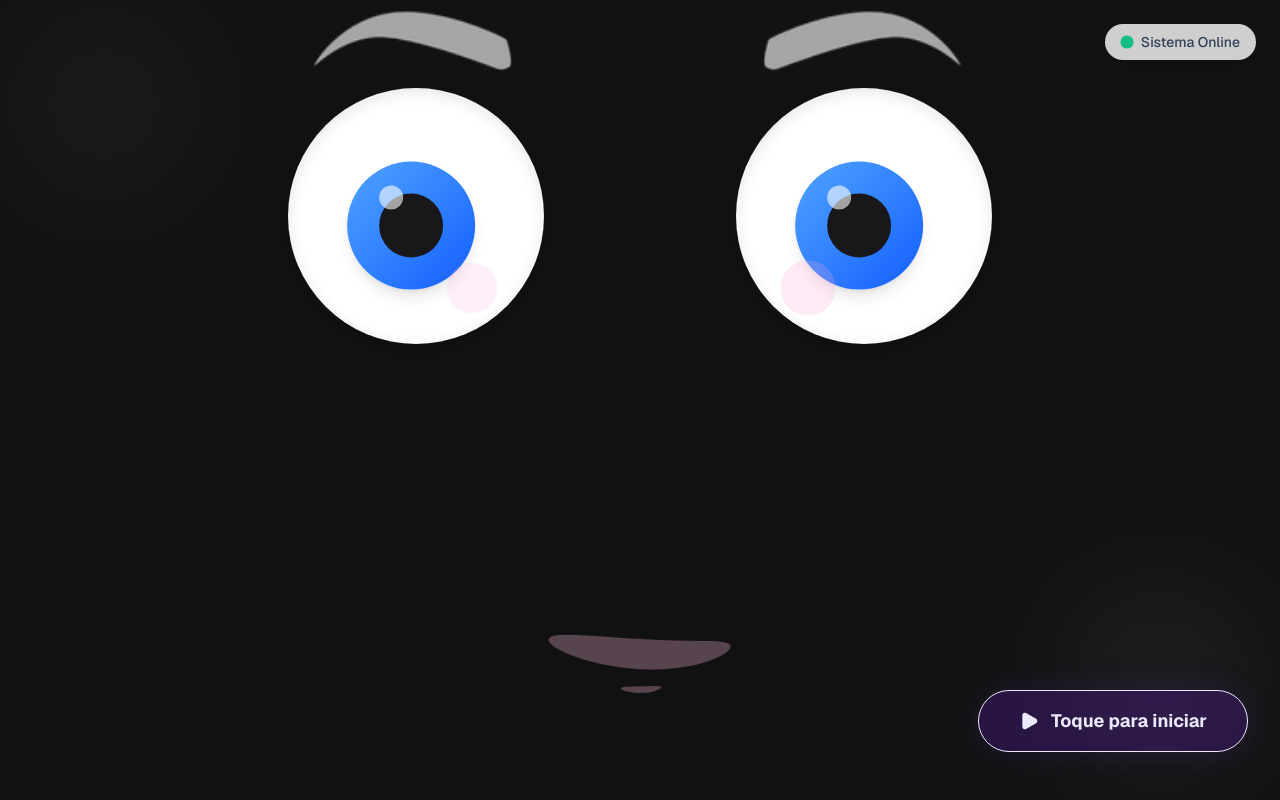
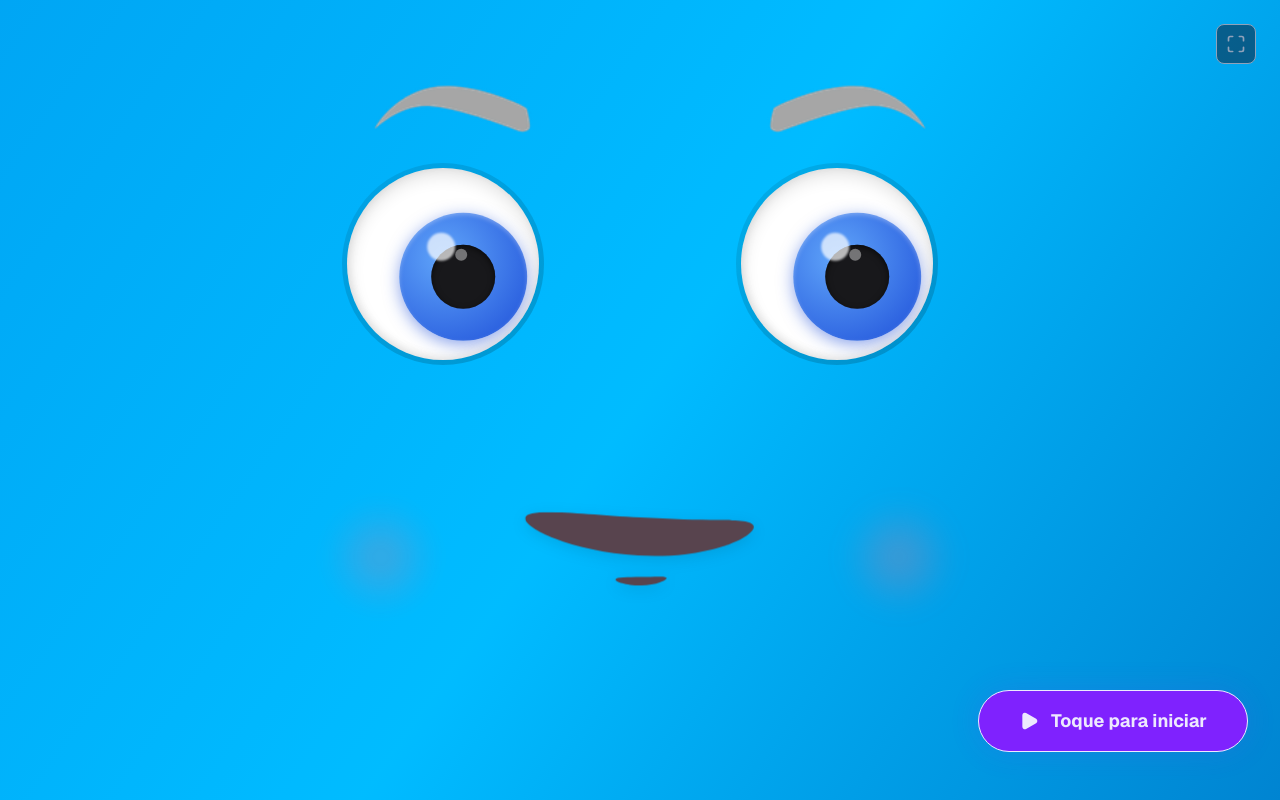
Before and after one commit to JulianePires/re-attendant-bot, a Next.js app: page / in a window 1280 px wide. Built offline with nearby package versions, Linux system fonts and the light colour scheme.

Commit message:
feat: create bot new face and enhance notification treatment

```diff
--- a/package.json
+++ b/package.json
@@ -1,6 +1,6 @@
 {
   "name": "re-attendant-bot",
-  "version": "2.0.0",
+  "version": "3.0.0",
   "private": true,
   "scripts": {
     "dev": "next dev --turbopack",
--- a/src/app/page.tsx
+++ b/src/app/page.tsx
@@ -1,9 +1,10 @@
 "use client";
 
-import { useState } from "react";
+import { useEffect, useState } from "react";
 import { motion } from "framer-motion";
 import { RobotFaceContainer } from "@/components/tablet/RobotFaceContainer";
 import { KioskInteractionFlow } from "@/components/tablet/KioskInteractionFlow";
+import { Maximize, Minimize } from "lucide-react";
 
 /**
  * Tela principal do Totem de Autoatendimento
@@ -13,38 +14,32 @@ import { KioskInteractionFlow } from "@/components/tablet/KioskInteractionFlow";
  */
 export default function TabletPage() {
   const [isTalking, setIsTalking] = useState(false);
+  const [isFullscreen, setIsFullscreen] = useState(false);
+
+  // Listen for fullscreen changes
+  useEffect(() => {
+    const handleFullscreenChange = () => {
+      setIsFullscreen(!!document.fullscreenElement);
+    };
+
+    document.addEventListener("fullscreenchange", handleFullscreenChange);
+    return () => document.removeEventListener("fullscreenchange", handleFullscreenChange);
+  }, []);
+
+  const toggleFullscreen = () => {
+    if (!document.fullscreenElement) {
+      document.documentElement.requestFullscreen().then(() => {
+        setIsFullscreen(true);
+      });
+    } else {
+      document.exitFullscreen().then(() => {
+        setIsFullscreen(false);
+      });
+    }
+  };
 
   return (
-    <div className="bg-gradient-radial relative h-screen w-screen overflow-hidden from-slate-100 via-slate-50 to-white">
-      {/* Elementos decorativos de fundo */}
-      <div className="pointer-events-none absolute inset-0">
-        <motion.div
-          className="absolute top-10 left-10 h-32 w-32 rounded-full bg-blue-200/20 blur-3xl"
-          animate={{
-            scale: [1, 1.2, 1],
-            opacity: [0.3, 0.5, 0.3],
-          }}
-          transition={{
-            repeat: Infinity,
-            duration: 8,
-            ease: "easeInOut",
-          }}
-        />
-        <motion.div
-          className="absolute right-10 bottom-10 h-40 w-40 rounded-full bg-violet-200/20 blur-3xl"
-          animate={{
-            scale: [1.2, 1, 1.2],
-            opacity: [0.3, 0.5, 0.3],
-          }}
-          transition={{
-            repeat: Infinity,
-            duration: 10,
-            ease: "easeInOut",
-            delay: 2,
-          }}
-        />
-      </div>
-
+    <div className="relative h-screen w-screen overflow-hidden bg-linear-125 from-sky-500 via-sky-400 to-sky-600">
       {/* Rosto do Robô - Centralizado */}
       <motion.div
         className="absolute inset-0 flex items-center justify-center"
@@ -59,19 +54,15 @@ export default function TabletPage() {
       <KioskInteractionFlow handleToggleTalking={setIsTalking} />
 
       {/* Indicador de status no canto superior direito */}
-      <div className="absolute top-6 right-6 flex items-center gap-2 rounded-full bg-white/80 px-4 py-2 shadow-lg backdrop-blur-sm">
-        <motion.div
-          className="h-3 w-3 rounded-full bg-emerald-500"
-          animate={{
-            scale: [1, 1.3, 1],
-            opacity: [1, 0.7, 1],
-          }}
-          transition={{
-            repeat: Infinity,
-            duration: 2,
-          }}
-        />
-        <span className="text-sm font-medium text-slate-700">Sistema Online</span>
+      <div className="absolute top-6 right-6 flex items-center gap-2">
+        {/* Fullscreen Toggle */}
+        <button
+          onClick={toggleFullscreen}
+          className="group relative flex h-10 w-10 items-center justify-center rounded-lg border border-slate-800 bg-slate-900/50 text-slate-400 transition-all hover:border-violet-500/50 hover:bg-slate-800 hover:text-violet-400 hover:shadow-[0_0_15px_rgba(139,92,246,0.2)]"
+          aria-label={isFullscreen ? "Sair da tela cheia" : "Tela cheia"}
+        >
+          {isFullscreen ? <Minimize className="h-5 w-5" /> : <Maximize className="h-5 w-5" />}
+        </button>
       </div>
     </div>
   );
--- a/src/app/publico/atendimentos/page.tsx
+++ b/src/app/publico/atendimentos/page.tsx
@@ -1,28 +1,85 @@
 "use client";
 
 import { motion, AnimatePresence } from "framer-motion";
-import { Users, AlertCircle, Inbox } from "lucide-react";
+import { Users, AlertCircle, Inbox, Clock, Maximize, Minimize } from "lucide-react";
 import { useQuery } from "@tanstack/react-query";
 import { FILA_PUBLICA_QUERY_KEY, useRealtimeQueuePublic } from "@/hooks/useRealtimeQueuePublic";
+import { useCampainha } from "@/hooks/useCampainha";
 import { obterFilaPublica } from "@/server/actions/atendimento";
 import type { AtendimentoNaFila } from "@/types";
 import { cn } from "@/lib/utils";
+import { calcularTempoEspera } from "@/lib/utils/funcoes";
+import { useState, useEffect, useRef } from "react";
 
 /**
  * Tela Pública de Atendimentos — READ-ONLY
  * Exibe a fila em tempo real sem permitir ações de conclusão.
  */
 export default function PublicoAtendimentosPage() {
+  const [isFullscreen, setIsFullscreen] = useState(false);
+  const { tocarAlertaUrgente, tocarNotificacao } = useCampainha();
+
+  // Listen for fullscreen changes
+  useEffect(() => {
+    const handleFullscreenChange = () => {
+      setIsFullscreen(!!document.fullscreenElement);
+    };
+
+    document.addEventListener("fullscreenchange", handleFullscreenChange);
+    return () => document.removeEventListener("fullscreenchange", handleFullscreenChange);
+  }, []);
+
+  const toggleFullscreen = () => {
+    if (!document.fullscreenElement) {
+      document.documentElement.requestFullscreen().then(() => {
+        setIsFullscreen(true);
+      });
+    } else {
+      document.exitFullscreen().then(() => {
+        setIsFullscreen(false);
+      });
+    }
+  };
+
   // Query da fila ativa
   const { data: filaAtiva = [], isError } = useQuery({
     queryKey: FILA_PUBLICA_QUERY_KEY,
     queryFn: obterFilaPublica,
     staleTime: 0,
-    refetchInterval: 30000,
+    refetchInterval: 10000,
   });
 
   // Realtime updates
   useRealtimeQueuePublic();
+
+  // Detecta novos pacientes comparando com snapshot anterior.
+  // Usa os dados completos da API (não o payload parcial do realtime),
+  // garantindo que tipoChamada seja sempre reconhecido mesmo com RLS ativo.
+  const prevFilaRef = useRef<AtendimentoNaFila[] | null>(null);
+  useEffect(() => {
+    // Ignora a carga inicial para não tocar som ao montar a tela.
+    if (prevFilaRef.current === null) {
+      prevFilaRef.current = filaAtiva;
+      return undefined;
+    }
+
+    const prevIds = new Set(prevFilaRef.current.map((a) => a.id));
+    const novos = filaAtiva.filter((a) => !prevIds.has(a.id));
+
+    for (const novo of novos) {
+      if (novo.tipoChamada === "urgente") {
+        tocarAlertaUrgente();
+        break;
+      } else {
+        tocarNotificacao();
+        break;
+      }
+    }
+
+    prevFilaRef.current = filaAtiva;
+
+    return undefined;
+  }, [filaAtiva, tocarAlertaUrgente, tocarNotificacao]);
 
   // Separar por tipo
   const pacientesNormais = filaAtiva.filter((a) => a.tipoChamada === "normal");
@@ -63,6 +120,14 @@ export default function PublicoAtendimentosPage() {
               value={pacientesUrgentes.length}
               className="border-red-500/30 bg-red-500/10 text-red-400"
             />
+            {/* Fullscreen Toggle */}
+            <button
+              onClick={toggleFullscreen}
+              className="group relative flex h-10 w-10 items-center justify-center rounded-lg border border-slate-800 bg-slate-900/50 text-slate-400 transition-all hover:border-violet-500/50 hover:bg-slate-800 hover:text-violet-400 hover:shadow-[0_0_15px_rgba(139,92,246,0.2)]"
+              aria-label={isFullscreen ? "Sair da tela cheia" : "Tela cheia"}
+            >
+              {isFullscreen ? <Minimize className="h-5 w-5" /> : <Maximize className="h-5 w-5" />}
+            </button>
           </div>
         </div>
 
@@ -131,6 +196,7 @@ function AtendimentoReadOnlyCard({
   variant: "normal" | "urgente";
 }) {
   const isUrgente = variant === "urgente";
+  const tempoEspera = calcularTempoEspera(atendimento.criadoEm);
 
   return (
     <motion.div
@@ -155,6 +221,10 @@ function AtendimentoReadOnlyCard({
       <span className="flex-1 text-base font-semibold text-slate-100">
         {atendimento.nomePaciente}
       </span>
+      <div className="mt-1 flex items-center gap-2 text-xs text-slate-400">
+        <Clock className="h-3.5 w-3.5" />
+        <span>Aguardando {tempoEspera}</span>
+      </div>
     </motion.div>
   );
 }
--- a/src/components/painel/AtendimentoCard.tsx
+++ b/src/components/painel/AtendimentoCard.tsx
@@ -4,6 +4,7 @@ import { motion } from "framer-motion";
 import { Clock, Loader2, CheckCircle2 } from "lucide-react";
 import { cn } from "@/lib/utils";
 import type { AtendimentoNaFila } from "@/types";
+import { calcularTempoEspera } from "@/lib/utils/funcoes";
 
 interface AtendimentoCardProps {
   atendimento: AtendimentoNaFila;
@@ -98,20 +99,3 @@ export function AtendimentoCard({
     </motion.div>
   );
 }
-
-function calcularTempoEspera(criadoEm: Date | string): string {
-  const agora = new Date();
-  const inicio = new Date(criadoEm);
-  const diffMs = agora.getTime() - inicio.getTime();
-  const diffMinutes = Math.floor(diffMs / 60000);
-
-  if (diffMinutes < 1) return "agora";
-  if (diffMinutes === 1) return "1 min";
-  if (diffMinutes < 60) return `${diffMinutes} min`;
-
-  const diffHours = Math.floor(diffMinutes / 60);
-  const remainingMinutes = diffMinutes % 60;
-
-  if (remainingMinutes === 0) return `${diffHours}h`;
-  return `${diffHours}h ${remainingMinutes}min`;
-}
--- a/src/components/tablet/KioskInteractionFlow.tsx
+++ b/src/components/tablet/KioskInteractionFlow.tsx
@@ -129,7 +129,7 @@ export function KioskInteractionFlow({ handleToggleTalking }: KioskInteractionFl
             <button
               type="button"
               onClick={handleStart}
-              className="flex items-center gap-3 rounded-full border border-violet-500/50 bg-violet-600/20 px-10 py-4 text-lg font-bold text-violet-100 shadow-[0_0_30px_rgba(124,58,237,0.15)] backdrop-blur-sm transition-all hover:bg-violet-600/30 hover:shadow-[0_0_40px_rgba(124,58,237,0.25)] active:scale-95"
+              className="flex items-center gap-3 rounded-full border border-violet-500 bg-violet-600 px-10 py-4 text-lg font-bold text-violet-100 shadow-[0_0_30px_rgba(124,58,237,0.15)] backdrop-blur-sm transition-all hover:bg-violet-600/30 hover:shadow-[0_0_40px_rgba(124,58,237,0.25)] active:scale-95"
             >
               <Play className="h-5 w-5 fill-current" />
               Toque para iniciar
@@ -150,20 +150,20 @@ export function KioskInteractionFlow({ handleToggleTalking }: KioskInteractionFl
             <button
               type="button"
               onClick={() => handleChooseOption("urgente")}
-              className={`${BTN_BASE} border border-red-500/40 bg-red-500/10 text-red-200 hover:bg-red-500/20`}
+              className={`${BTN_BASE} border border-red-500 bg-red-500 text-red-200 hover:bg-red-500/20`}
             >
               Avisar Urgente.
-              <span className="text-[16px] font-medium text-zinc-400">Falar com alguém!</span>
+              <span className="text-[16px] font-medium text-zinc-100">Falar com alguém!</span>
             </button>
 
             {/* Botão NORMAL — Direito */}
             <button
               type="button"
               onClick={() => handleChooseOption("normal")}
-              className={`${BTN_BASE} border border-violet-500/40 bg-violet-500/10 text-violet-200 hover:bg-violet-500/20`}
+              className={`${BTN_BASE} border border-violet-500 bg-violet-500 text-violet-200 hover:bg-violet-500/20`}
             >
               Avisar minha chegada!
-              <span className="text-[16px] font-medium text-zinc-400">Pacientes agendados.</span>
+              <span className="text-[16px] font-medium text-zinc-100">Pacientes agendados.</span>
             </button>
           </motion.div>
         )}
@@ -186,7 +186,7 @@ export function KioskInteractionFlow({ handleToggleTalking }: KioskInteractionFl
               <ArrowLeft className="h-6 w-6" /> Voltar ao Início
             </motion.button>
 
-            <div className="relative mx-auto flex w-full max-w-xl flex-col gap-4 rounded-3xl border border-zinc-800/60 bg-zinc-950/80 p-6 backdrop-blur-sm">
+            <div className="relative mx-auto flex w-full max-w-xl flex-col gap-4 rounded-3xl border border-sky-800/60 bg-sky-950/80 p-6 backdrop-blur-sm">
               <div className="mb-4 text-center">
                 <h2 className="text-2xl font-bold tracking-tight text-white">
                   Identificação rápida
@@ -200,7 +200,7 @@ export function KioskInteractionFlow({ handleToggleTalking }: KioskInteractionFl
                   autoFocus
                   value={nome}
                   onChange={(e) => setNome(e.target.value)}
-                  className="w-full rounded-xl border border-zinc-800 bg-zinc-900 px-5 py-5 text-center text-3xl text-zinc-100 transition-all placeholder:text-zinc-700 focus:border-violet-500 focus:shadow-[0_0_20px_rgba(124,58,237,0.2)] focus:outline-none"
+                  className="w-full rounded-xl border border-sky-800 bg-sky-950 px-5 py-5 text-center text-3xl text-white transition-all placeholder:text-sky-700 focus:border-violet-500 focus:shadow-[0_0_20px_rgba(124,58,237,0.2)] focus:outline-none"
                   placeholder="Digite seu nome"
                   autoComplete="off"
                 />
--- a/src/components/tablet/RobotFace.tsx
+++ b/src/components/tablet/RobotFace.tsx
@@ -58,8 +58,23 @@ export function RobotEye({ position, isBlinking }: RobotEyeProps) {
       }}
       transition={{ duration: 0.1 }}
     >
+      {/* Anel externo — encaixe na face */}
+      <div
+        className="relative rounded-full p-[5px]"
+        style={{
+          background: "linear-gradient(145deg, rgba(0,0,0,0.08) 0%, rgba(0,0,0,0.18) 100%)",
+          boxShadow:
+            "0 12px_40px rgba(0,0,0,0.18), 0 4px 12px rgba(0,0,0,0.12), inset 0 2px 4px rgba(255, 255, 255, 0.5)",
+        }}
+      >
         {/* Esclera (parte branca) */}
-      <div className="relative h-64 w-64 overflow-hidden rounded-full bg-white shadow-[inset_0_4px_16px_rgba(0,0,0,0.1),0_8px_32px_rgba(0,0,0,0.15)]">
+        <div
+          className="relative h-48 w-48 overflow-hidden rounded-full bg-white"
+          style={{
+            boxShadow:
+              "inset 0 6px 18px rgba(0,0,0,0.12), inset 0 -4px 10px rgba(0,0,0,0.06), inset 4px 0 10px rgba(0,0,0,0.04)",
+          }}
+        >
           {/* Pupila animada */}
           <motion.div
             className="absolute inset-0 flex items-center justify-center"
@@ -75,14 +90,30 @@ export function RobotEye({ position, isBlinking }: RobotEyeProps) {
           >
             <div className="relative">
               {/* Íris azul */}
-            <div className="relative h-32 w-32 rounded-full bg-linear-to-br from-blue-400 to-blue-600 shadow-lg">
+              <div
+                className="relative h-32 w-32 rounded-full"
+                style={{
+                  background: "radial-gradient(circle at 35% 35%, #60a5fa, #1d4ed8)",
+                  boxShadow:
+                    "0 4px 16px rgba(29,78,216,0.5), inset 0 2px 4px rgba(255,255,255,0.3)",
+                }}
+              >
                 {/* Pupila */}
-              <div className="absolute top-1/2 left-1/2 h-16 w-16 -translate-x-1/2 -translate-y-1/2 rounded-full bg-zinc-900" />
-              {/* Reflexo */}
-              <div className="absolute top-6 left-8 h-6 w-6 rounded-full bg-white/60" />
+                <div
+                  className="absolute top-1/2 left-1/2 h-16 w-16 -translate-x-1/2 -translate-y-1/2 rounded-full bg-zinc-900"
+                  style={{ boxShadow: "inset 0 2px 6px rgba(0,0,0,0.6)" }}
+                />
+                {/* Reflexo principal */}
+                <div
+                  className="absolute top-5 left-7 h-7 w-7 rounded-full bg-white/70"
+                  style={{ filter: "blur(1px)" }}
+                />
+                {/* Reflexo secundário pequeno */}
+                <div className="absolute top-9 left-14 h-3 w-3 rounded-full bg-white/40" />
               </div>
             </div>
           </motion.div>
+        </div>
       </div>
     </motion.div>
   );
@@ -114,9 +145,21 @@ export function RobotEyebrow({ position, side }: RobotEyebrowProps) {
       }}
     >
       {side === "left" ? (
-        <Image src="/images/left-eyebrow.png" alt="Sobrancelha Esquerda" width={450} height={40} />
+        <Image
+          loading="eager"
+          src="/images/left-eyebrow.png"
+          alt="Sobrancelha Esquerda"
+          width={500}
+          height={40}
+        />
       ) : (
-        <Image src="/images/right-eyebrow.png" alt="Sobrancelha Direita" width={450} height={40} />
+        <Image
+          loading="eager"
+          src="/images/right-eyebrow.png"
+          alt="Sobrancelha Direita"
+          width={500}
+          height={40}
+        />
       )}
     </motion.div>
   );
@@ -165,7 +208,7 @@ export function RobotMouth({ isTalking = false }: RobotMouthProps) {
       <LottieHandler
         animationName="standy-mouth"
         loop
-        className="h-64 w-lg"
+        className="h-84 w-lg"
         style={{ filter: "drop-shadow(0 4px 8px rgba(0, 0, 0, 0.1))" }}
       />
     </motion.div>
--- a/src/components/tablet/RobotFaceContainer.tsx
+++ b/src/components/tablet/RobotFaceContainer.tsx
@@ -15,9 +15,11 @@ export function RobotFaceContainer({ isTalking = false }: RobotFaceContainerProp
   const { eyePosition, isBlinking } = useRobotFaceAnimation();
 
   return (
-    <div className="relative flex flex-col items-center justify-center">
-      {/* Container dos olhos e sobrancelhas */}
-      <div className="relative mt-20 mb-32 flex items-center gap-48">
+    <div className="relative flex flex-col items-center justify-center px-24 pt-16 pb-16">
+      {/* ── Conteúdo do rosto ── */}
+
+      {/* Olhos e sobrancelhas */}
+      <div className="relative mt-20 flex items-center gap-48">
         {/* Olho Esquerdo com Sobrancelha */}
         <div className="relative">
           <RobotEyebrow position={eyePosition} side="left" />
@@ -31,37 +33,34 @@ export function RobotFaceContainer({ isTalking = false }: RobotFaceContainerProp
         </div>
       </div>
 
+      {/* Bochechas rosadas */}
+      <motion.div
+        className="pointer-events-none absolute h-28 w-28 rounded-full"
+        style={{
+          bottom: "22%",
+          left: "10%",
+          background: "radial-gradient(circle, rgba(251,113,133,0.28) 0%, transparent 70%)",
+          filter: "blur(12px)",
+        }}
+        animate={{ opacity: [0.7, 1, 0.7] }}
+        transition={{ repeat: Infinity, duration: 3, ease: "easeInOut" }}
+      />
+      <motion.div
+        className="pointer-events-none absolute h-28 w-28 rounded-full"
+        style={{
+          bottom: "22%",
+          right: "10%",
+          background: "radial-gradient(circle, rgba(251,113,133,0.28) 0%, transparent 70%)",
+          filter: "blur(12px)",
+        }}
+        animate={{ opacity: [0.7, 1, 0.7] }}
+        transition={{ repeat: Infinity, duration: 3, ease: "easeInOut", delay: 0.5 }}
+      />
+
       {/* Boca */}
-      <div className="mt-16">
+      <div className="mt-4">
         <RobotMouth isTalking={isTalking} />
       </div>
-
-      {/* Decorações adicionais - Círculos de "bochecha" */}
-      <motion.div
-        className="absolute top-64 left-40 h-12 w-12 rounded-full bg-pink-300/40"
-        animate={{
-          scale: [1, 1.2, 1],
-          opacity: [0.4, 0.6, 0.4],
-        }}
-        transition={{
-          repeat: Infinity,
-          duration: 3,
-          ease: "easeInOut",
-        }}
-      />
-      <motion.div
-        className="absolute top-64 right-40 h-12 w-12 rounded-full bg-pink-300/40"
-        animate={{
-          scale: [1, 1.2, 1],
-          opacity: [0.4, 0.6, 0.4],
-        }}
-        transition={{
-          repeat: Infinity,
-          duration: 3,
-          ease: "easeInOut",
-          delay: 1.5,
-        }}
-      />
     </div>
   );
 }
--- a/src/hooks/useCampainha.ts
+++ b/src/hooks/useCampainha.ts
@@ -8,9 +8,7 @@ export function useCampainha() {
 
   const tocarAlertaUrgente = useCallback(() => {
     if (!alertaUrgenteRef.current) {
-      const audio = new Audio("/sounds/alerta.mp3");
-      audio.loop = true;
-      alertaUrgenteRef.current = audio;
+      alertaUrgenteRef.current = new Audio("/sounds/alerta.mp3");
     }
 
     alertaUrgenteRef.current.currentTime = 0;
--- /dev/null
+++ b/src/lib/utils/funcoes.ts
@@ -0,0 +1,18 @@
+function calcularTempoEspera(criadoEm: Date | string): string {
+  const agora = new Date();
+  const inicio = new Date(criadoEm);
+  const diffMs = agora.getTime() - inicio.getTime();
+  const diffMinutes = Math.floor(diffMs / 60000);
+
+  if (diffMinutes < 1) return "agora";
+  if (diffMinutes === 1) return "1 min";
+  if (diffMinutes < 60) return `${diffMinutes} min`;
+
+  const diffHours = Math.floor(diffMinutes / 60);
+  const remainingMinutes = diffMinutes % 60;
+
+  if (remainingMinutes === 0) return `${diffHours}h`;
+  return `${diffHours}h ${remainingMinutes}min`;
+}
+
+export { calcularTempoEspera };
```
Also changed, not shown: src/app/painel/page.tsx (+26 -1 lines). Lines whose indentation alone changed are shown as unchanged.
